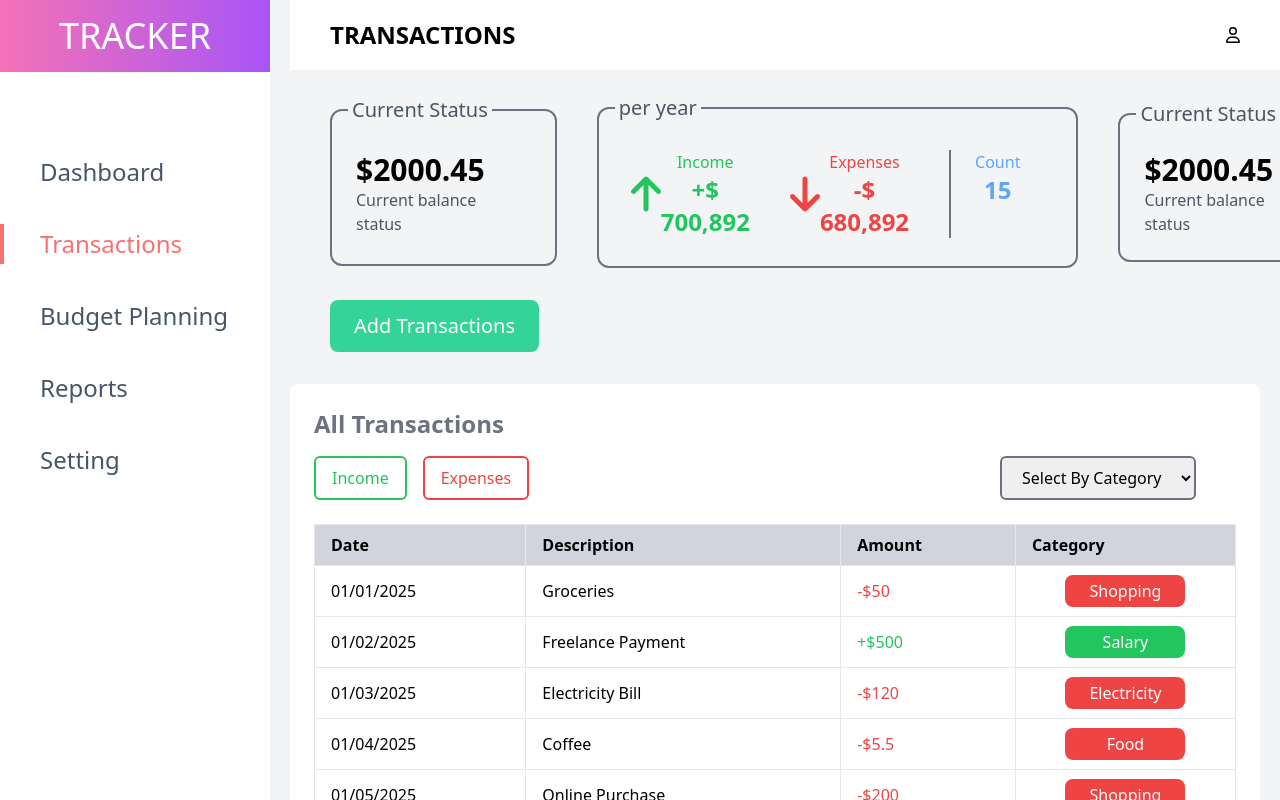
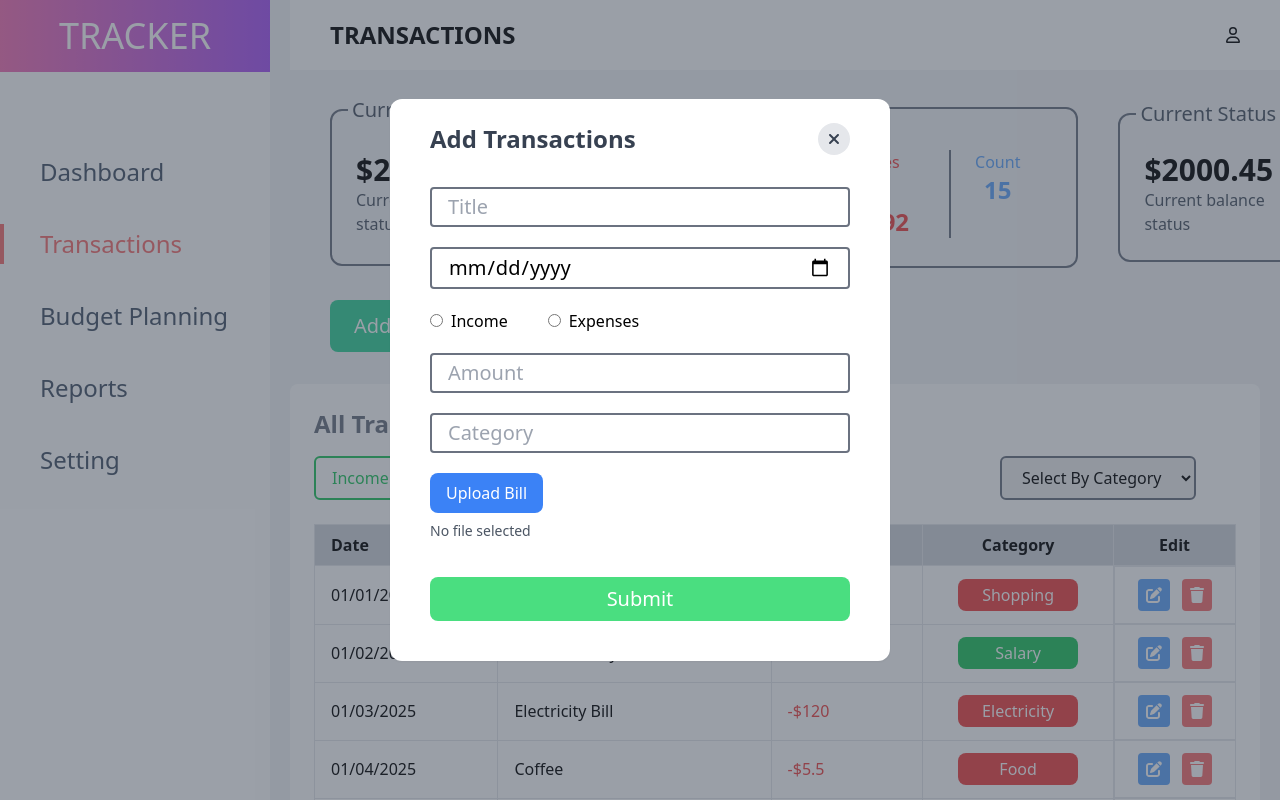
Before and after one commit to Prajon-Adhikari/Personal-Finance-Tracker, a React (Vite) app in the folder frontend/: page /transactions in a window 1280 px wide. Both pictures are taken after a click on the button "Add Transactions". Built offline with nearby package versions, Linux system fonts and the light colour scheme.

Commit message:
fixing transaction design

```diff
--- /dev/null
+++ b/frontend/src/Components/AddTransactions.jsx
@@ -0,0 +1,81 @@
+import React, { useState, useContext } from "react";
+import { FontAwesomeIcon } from "@fortawesome/react-fontawesome";
+import { faXmark } from "@fortawesome/free-solid-svg-icons";
+import { MyContext } from "./MyContext";
+
+export default function AddTransactions() {
+  const [fileName, setFileName] = useState("No file selected");
+
+  const handleFileChange = (event) => {
+    setFileName(event.target.files[0]?.name || "No file selected");
+  };
+
+  const { setShowAddTransactions } = useContext(MyContext);
+  return (
+    <div className="w-[500px] bg-white mb-10 px-10 pt-6 pb-10 shadow-sm rounded-xl">
+      <div className="mb-8 flex justify-between items-center">
+        <div className=" font-semibold text-2xl text-gray-700">
+          {" "}
+          Add Transactions
+        </div>
+        <button
+          className="bg-gray-200 px-[10px] py-[4px] text-gray-700 cursor-pointer rounded-full"
+          onClick={() => setShowAddTransactions(false)}
+        >
+          <FontAwesomeIcon icon={faXmark} />
+        </button>
+      </div>
+      <form action="" className="flex flex-col w-full gap-5">
+        <input
+          type="text"
+          placeholder="Title"
+          className="w-full rounded py-1 px-4 text-xl border-2 border-gray-500"
+        />
+        <input
+          type="date"
+          className="w-full rounded py-1 px-4 text-xl  border-2 border-gray-500"
+          max={new Date().toISOString().split("T")[0]}
+        />
+        <div className="flex gap-10">
+          <div>
+            <input type="radio" id="income" name="type" className="mr-2" />
+            <label htmlFor="income">Income</label>
+          </div>
+          <div>
+            <input type="radio" id="expenses" name="type" className="mr-2" />
+            <label htmlFor="expenses">Expenses</label>
+          </div>
+        </div>
+        <input
+          type="number"
+          placeholder="Amount"
+          className="w-full rounded py-1 px-4 text-xl  border-2 border-gray-500"
+        />
+        <input
+          type="text"
+          placeholder="Category"
+          className="w-full rounded py-1 px-4 text-xl  border-2 border-gray-500"
+        />
+        <div class="relative w-full">
+          <input
+            type="file"
+            id="fileUpload"
+            class="hidden"
+            onChange={handleFileChange}
+          />
+          <label
+            for="fileUpload"
+            class="cursor-pointer inline-block bg-blue-500 text-white py-2 px-4 rounded-lg text-center hover:bg-blue-600 transition"
+          >
+            Upload Bill
+          </label>
+          <p className="mt-2 text-gray-600 text-sm">{fileName}</p>
+        </div>
+        <input
+          type="submit"
+          className="bg-green-400 mt-4 py-2 text-xl text-white rounded-lg"
+        />
+      </form>
+    </div>
+  );
+}
--- /dev/null
+++ b/frontend/src/Components/MyContext.jsx
@@ -0,0 +1,3 @@
+import React, { createContext } from "react";
+
+export const MyContext = createContext();
--- a/frontend/src/Components/Transactions.jsx
+++ b/frontend/src/Components/Transactions.jsx
@@ -2,13 +2,9 @@ import React, { useState } from "react";
 import { FontAwesomeIcon } from "@fortawesome/react-fontawesome";
 import { faUser } from "@fortawesome/free-regular-svg-icons";
 import { faArrowUp, faArrowDown } from "@fortawesome/free-solid-svg-icons";
-import {
-  faUtensils,
-  faCartShopping,
-  faBolt,
-  faWallet,
-  faDollarSign,
-} from "@fortawesome/free-solid-svg-icons";
+import { faTrash, faPenToSquare } from "@fortawesome/free-solid-svg-icons";
+import AddTransactions from "./AddTransactions";
+import { MyContext } from "./MyContext";
 
 export default function Transactions() {
   // Dummy Data for Transactions
@@ -94,6 +90,7 @@ export default function Transactions() {
 
   const [type, setType] = useState("");
   const [showCategory, setShowCategory] = useState("");
+  const [showAddTransactions, setShowAddTransactions] = useState(false);
 
   // Filter transactions by type and category
   const filteredTransactions = transactions.filter((transaction) => {
@@ -164,7 +161,10 @@ export default function Transactions() {
         </fieldset>
       </div>
       <div className=" mx-10 my-8 mr-[90px]">
-        <button className="bg-emerald-400 text-white px-6 py-3 rounded-lg text-xl">
+        <button
+          className="bg-emerald-400 text-white px-6 py-3 rounded-lg text-xl"
+          onClick={() => setShowAddTransactions(true)}
+        >
           Add Transactions
         </button>
       </div>
@@ -219,7 +219,8 @@ export default function Transactions() {
               <th className="px-4 py-2 border">Date</th>
               <th className="px-4 py-2 border">Description</th>
               <th className="px-4 py-2 border">Amount</th>
-              <th className="px-4 py-2 border">Category</th>
+              <th className="px-4 py-2 border text-center">Category</th>
+              <th className="px-4 py-2 border text-center">Edit</th>
             </tr>
           </thead>
           <tbody>
@@ -247,11 +248,28 @@ export default function Transactions() {
                     {transaction.category}
                   </div>
                 </td>
+                <td className="py-3 border flex gap-3 justify-center  ">
+                  <div className="bg-blue-400 text-white py-1 px-2 rounded">
+                    <FontAwesomeIcon icon={faPenToSquare} />
+                  </div>
+                  <div className="bg-red-400 text-white py-1 px-2 rounded">
+                    <FontAwesomeIcon icon={faTrash} />
+                  </div>
+                </td>
               </tr>
             ))}
           </tbody>
         </table>
       </div>
+      {showAddTransactions ? (
+        <div className="fixed inset-0 flex items-center justify-center bg-gray-700 bg-opacity-50">
+          <MyContext.Provider value={{ setShowAddTransactions }}>
+            <AddTransactions />
+          </MyContext.Provider>
+        </div>
+      ) : (
+        ""
+      )}
     </>
   );
 }
```
